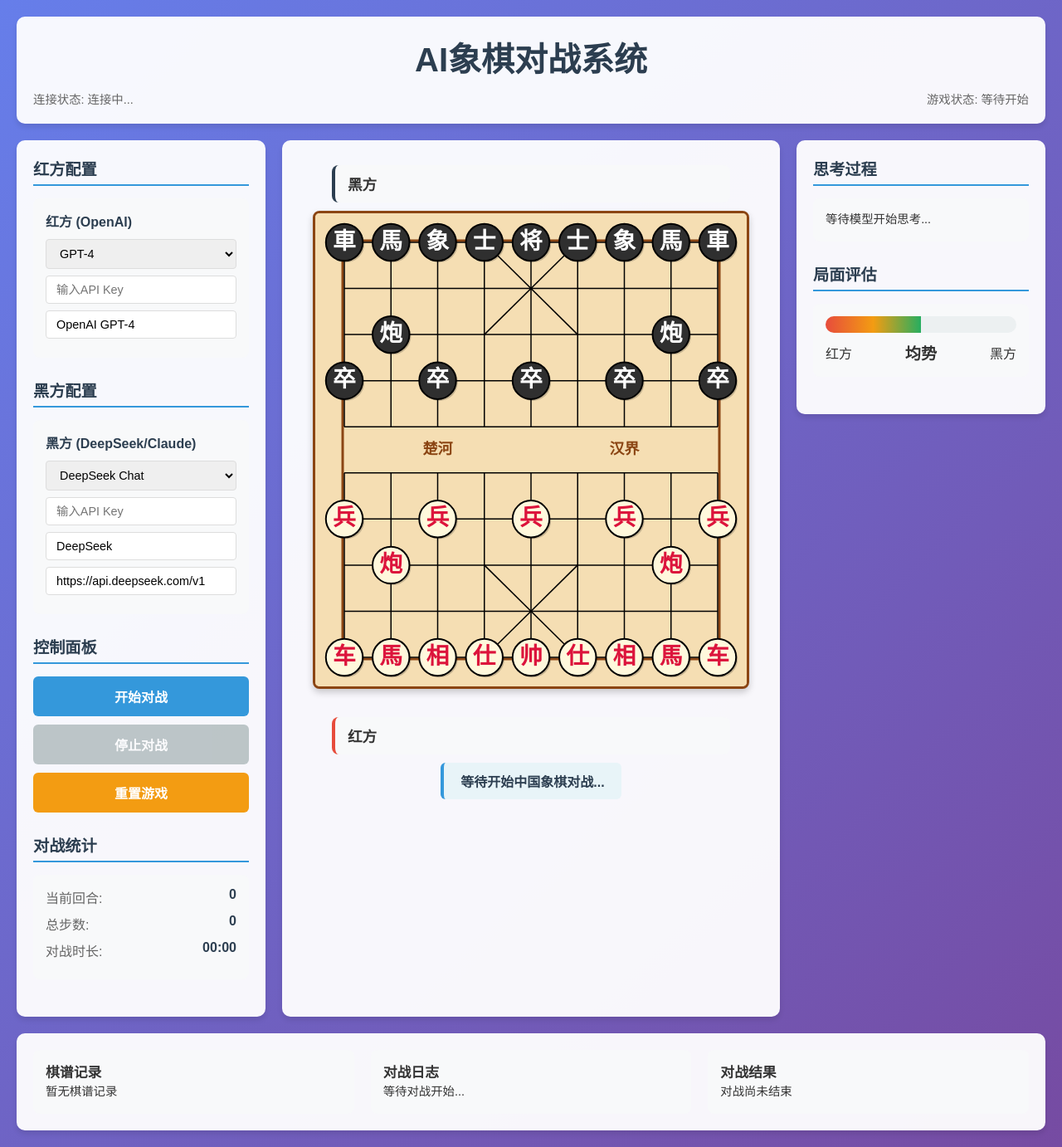
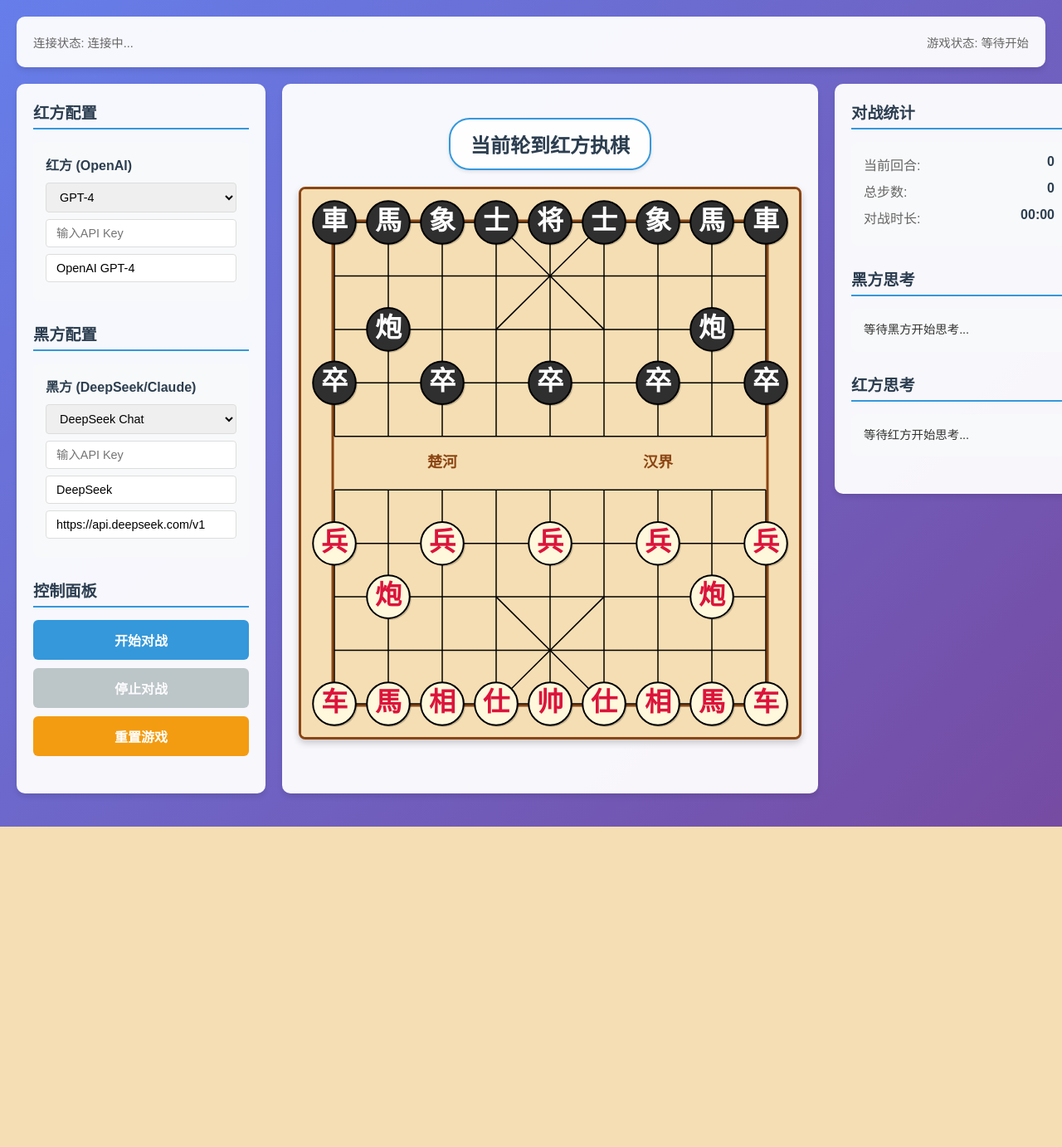
Before and after one commit to zstar1003/AiChineseChess, a Flask app: page / in a window 1280 px wide. Shown: the whole page at 83% size. After the commit the page ends 996 px from the top, so only its background shows below. Run offline with Flask 3, Linux system fonts and the light colour scheme; some libraries are stand-ins or nearby versions.

Commit message:
style: 调整棋盘显示样式

```diff
--- a/static/css/style.css
+++ b/static/css/style.css
@@ -173,10 +173,39 @@ body {
     display: flex;
     flex-direction: column;
     align-items: center;
+    justify-content: center;
     background: rgba(255, 255, 255, 0.95);
     border-radius: 10px;
     padding: 20px;
     box-shadow: 0 4px 6px rgba(0, 0, 0, 0.1);
+    min-height: calc(100vh - 120px);
+}
+
+.current-player-info {
+    margin-bottom: 20px;
+    text-align: center;
+}
+
+#current-player-text {
+    font-size: 24px;
+    font-weight: bold;
+    color: #2c3e50;
+    background: rgba(255, 255, 255, 0.9);
+    padding: 12px 24px;
+    border-radius: 25px;
+    border: 2px solid #3498db;
+    box-shadow: 0 2px 4px rgba(0, 0, 0, 0.1);
+    transition: all 0.3s ease;
+}
+
+#current-player-text.red-turn {
+    border-color: #e74c3c;
+    color: #e74c3c;
+}
+
+#current-player-text.black-turn {
+    border-color: #2c3e50;
+    color: #2c3e50;
 }
 
 .board-container {
--- a/static/js/chess.js
+++ b/static/js/chess.js
@@ -8,16 +8,30 @@ let gameState = {
     boardState: null
 };
 
+// 更新当前执棋方显示
+function updateCurrentPlayer(player) {
+    const currentPlayerText = document.getElementById('current-player-text');
+    if (currentPlayerText) {
+        if (player === 'red') {
+            currentPlayerText.textContent = '当前轮到红方执棋';
+            currentPlayerText.className = 'red-turn';
+        } else {
+            currentPlayerText.textContent = '当前轮到黑方执棋';
+            currentPlayerText.className = 'black-turn';
+        }
+    }
+}
+
 // 中国象棋棋盘渲染器
 class ChessBoardRenderer {
     constructor(canvasId) {
         this.canvas = document.getElementById(canvasId);
         this.ctx = this.canvas.getContext('2d');
 
-        // 标准中国象棋棋盘尺寸比例 (9:10)
-        this.boardWidth = 450;   // 9列
-        this.boardHeight = 500;  // 10行
-        this.margin = 35;
+        // 增大的中国象棋棋盘尺寸比例 (9:10)
+        this.boardWidth = 520;   // 9列
+        this.boardHeight = 580;  // 10行
+        this.margin = 40;
 
         this.canvas.width = this.boardWidth + this.margin * 2;
         this.canvas.height = this.boardHeight + this.margin * 2;
--- a/templates/index.html
+++ b/templates/index.html
@@ -9,7 +9,6 @@
 <body>
     <div class="container">
         <div class="header">
-            <h1>AI象棋对战系统</h1>
             <div class="status-bar">
                 <div id="connection-status">连接状态: 连接中...</div>
                 <div id="game-status">游戏状态: 等待开始</div>
@@ -57,6 +56,20 @@
                     </div>
                 </div>
 
+            </div>
+
+            <!-- 中间棋盘区域 -->
+            <div class="chess-board-section">
+                <div class="current-player-info">
+                    <div id="current-player-text">当前轮到红方执棋</div>
+                </div>
+                <div class="board-container">
+                    <canvas id="chess-board" width="600" height="650"></canvas>
+                </div>
+            </div>
+
+            <!-- 右侧信息面板 -->
+            <div class="info-panel">
                 <div class="panel-section">
                     <h3>对战统计</h3>
                     <div class="stats">
@@ -74,77 +87,23 @@
                         </div>
                     </div>
                 </div>
-            </div>
 
-            <!-- 中间棋盘区域 -->
-            <div class="chess-board-section">
-                <div class="player-info player-black">
-                    <div class="player-name">黑方</div>
-                    <div id="black-thinking" class="thinking-indicator" style="display:none;">思考中...</div>
-                </div>
-
-                <div class="board-container">
-                    <canvas id="chess-board" width="520" height="570"></canvas>
-                </div>
-
-                <div class="player-info player-red">
-                    <div class="player-name">红方</div>
-                    <div id="red-thinking" class="thinking-indicator" style="display:none;">思考中...</div>
-                </div>
-
-                <div class="last-move-info">
-                    <div id="last-move-text">等待开始中国象棋对战...</div>
-                </div>
-            </div>
-
-            <!-- 右侧信息面板 -->
-            <div class="info-panel">
                 <div class="panel-section">
-                    <h3>思考过程</h3>
-                    <div id="thinking-process" class="thinking-content">
-                        <p>等待模型开始思考...</p>
+                    <h3>黑方思考</h3>
+                    <div id="black-thinking-process" class="thinking-content">
+                        <p>等待黑方开始思考...</p>
                     </div>
                 </div>
 
                 <div class="panel-section">
-                    <h3>局面评估</h3>
-                    <div class="evaluation">
-                        <div class="eval-bar">
-                            <div class="eval-fill" style="width: 50%;"></div>
-                        </div>
-                        <div class="eval-text">
-                            <span>红方</span>
-                            <span class="eval-value">均势</span>
-                            <span>黑方</span>
-                        </div>
+                    <h3>红方思考</h3>
+                    <div id="red-thinking-process" class="thinking-content">
+                        <p>等待红方开始思考...</p>
                     </div>
                 </div>
             </div>
         </div>
 
-        <!-- 底部面板 -->
-        <div class="bottom-panel">
-            <div class="move-history">
-                <h3>棋谱记录</h3>
-                <div id="move-history">
-                    <p>暂无棋谱记录</p>
-                </div>
-            </div>
-
-            <div class="battle-log">
-                <h3>对战日志</h3>
-                <div id="battle-log">
-                    <p>等待对战开始...</p>
-                </div>
-            </div>
-
-            <div class="game-result">
-                <h3>对战结果</h3>
-                <div id="game-result">
-                    <p>对战尚未结束</p>
-                </div>
-            </div>
-        </div>
     </div>
 
     <!-- 加载遮罩 -->
```
